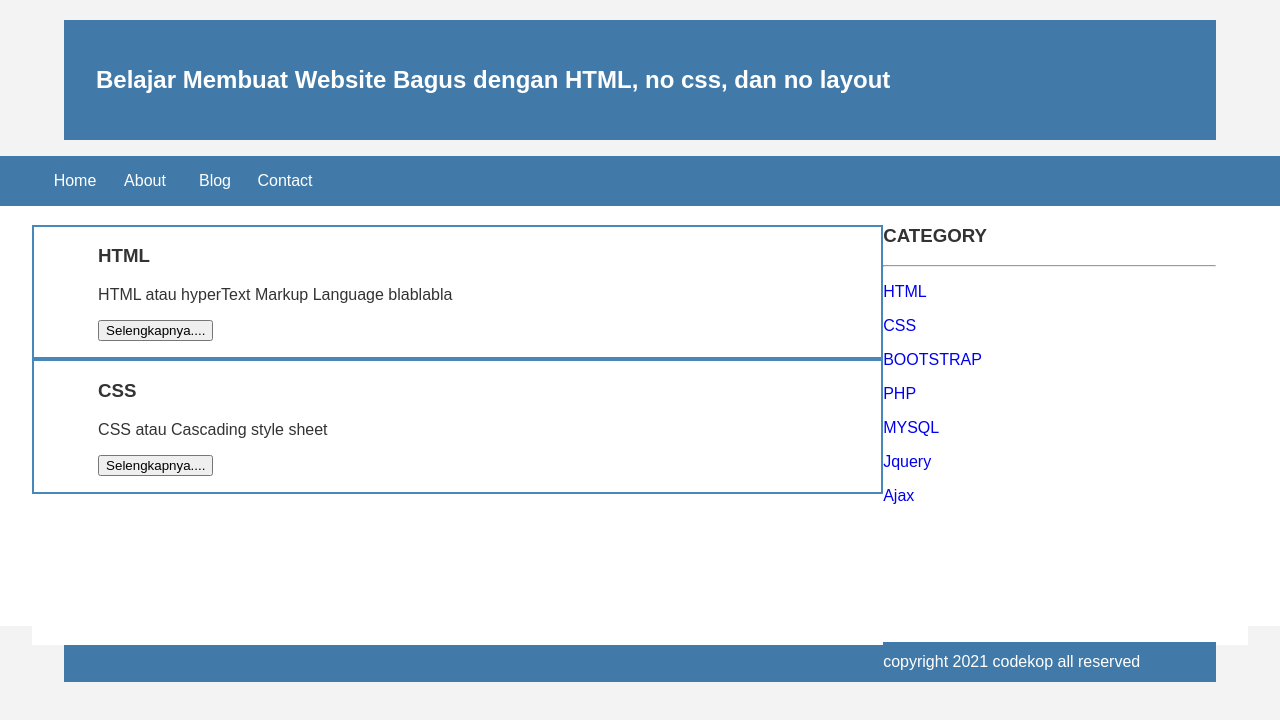
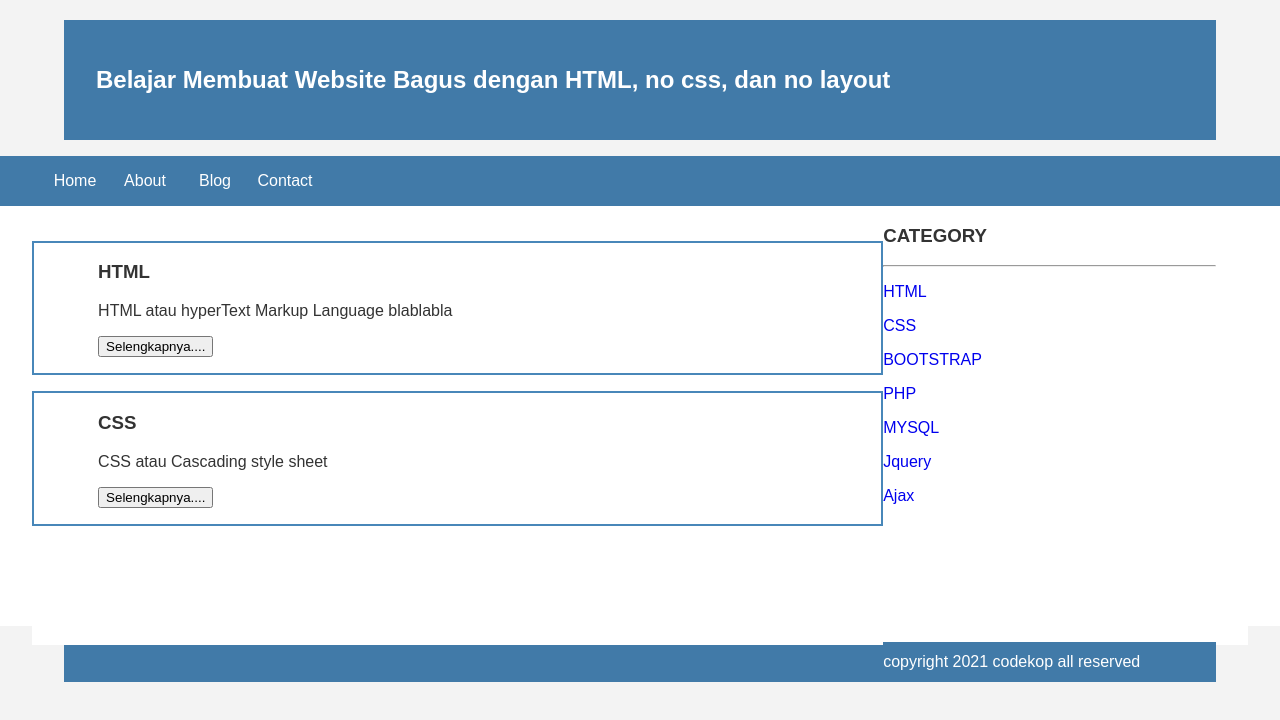
Before and after one commit to ismafitriaagustin13-alt/isma-13, a plain HTML site: page index.html in a window 1280 px wide. Drawn offline with Linux system fonts and the light colour scheme.

Commit message:
Update style.css

```diff
--- a/style.css
+++ b/style.css
@@ -58,7 +58,7 @@ body{
 
 .border{
     border:2px solid #4887b9;
-    margin-top:pc;
+    margin-top:1pc;
     padding-bottom:1pc;
     padding-left:2pc;
     padding-right:2pc;
```
